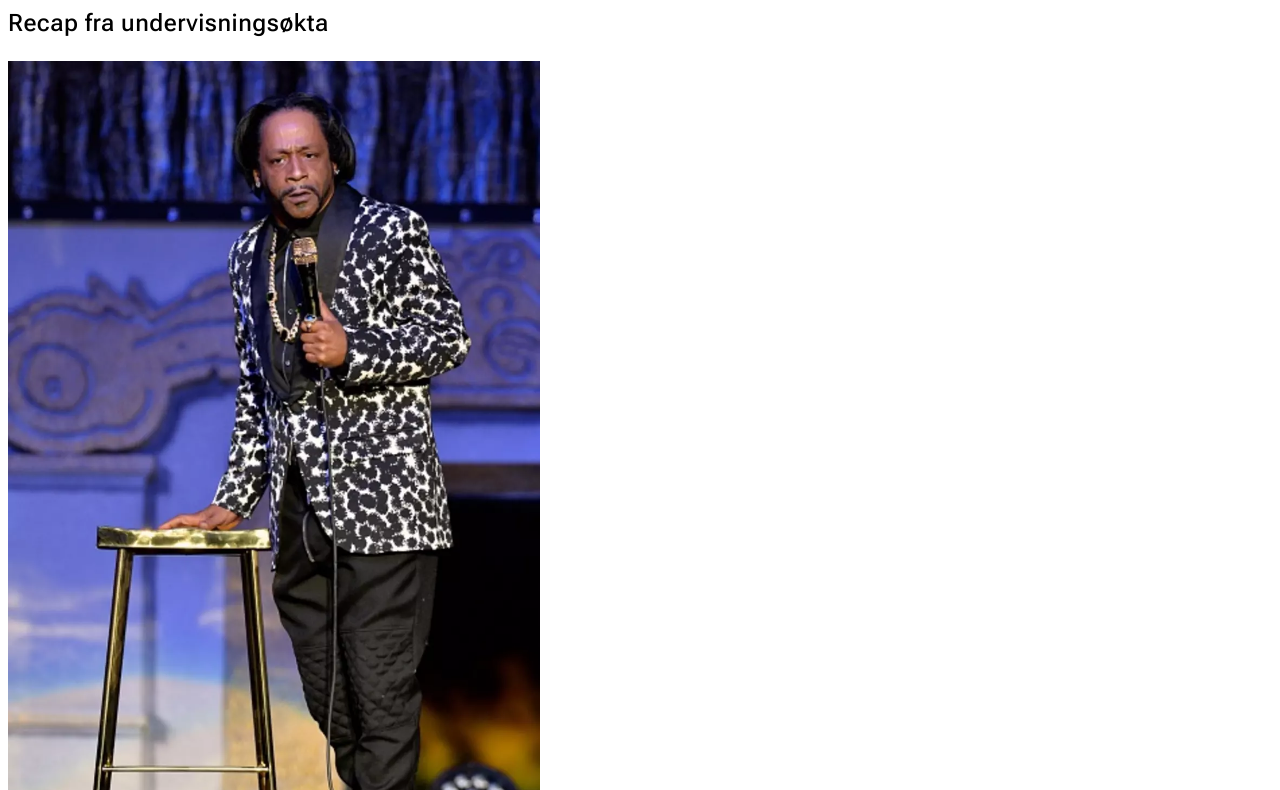
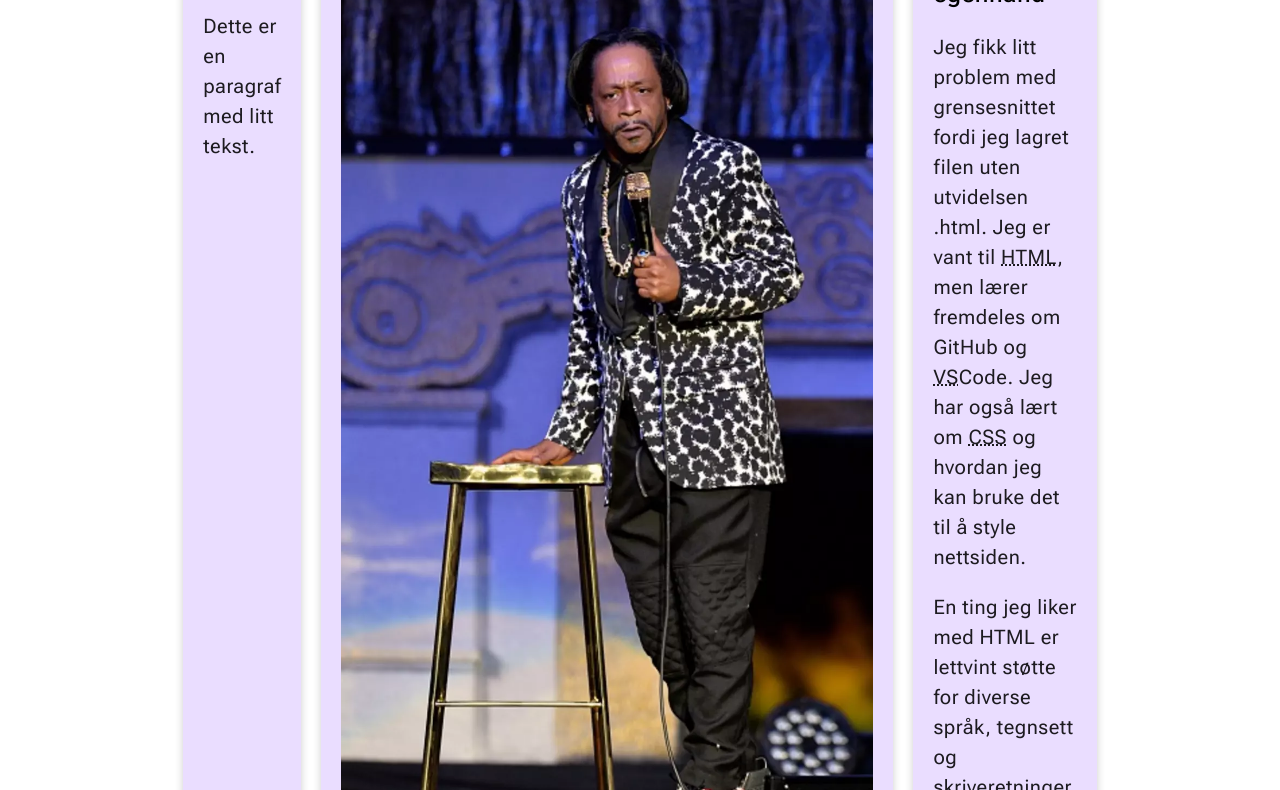
Before and after one commit to alexakode/Velkommen-til-HTML, a plain HTML site: page oppgave1.html in a window 1280 px wide. Shown: the part 281-1071 px from the top of the page. Drawn offline with Linux system fonts and the light colour scheme.

Commit message:
Refactor CSS for improved styling consistency and maintainability

```diff
--- a/oppgave1.html
+++ b/oppgave1.html
@@ -32,9 +32,12 @@
       </nav>
     </header>
 
-    <main>
+    <main class="container">
+      <div class="item">
         <h1>Hei!</h1>
         <p>Dette er en paragraf med litt tekst.</p>
+      </div>
+      <div class="item">
         <h2>Recap fra undervisningsøkta</h2>
         <img
           src="./Katt-Williams-photo-by-Jason-Davis-via-Getty-Images.webp"
@@ -45,14 +48,16 @@
           undervisningsøkt og er lenket i en relativ mappe. Jeg har justert
           størrelsen litt i CSS.
         </p>
+      </div>
+      <div class="item">
         <h2>Videre på egenhånd</h2>
         <p>
           Jeg fikk litt problem med grensesnittet fordi jeg lagret filen uten
           utvidelsen .html. Jeg er vant til
-        <abbr title="Hypertext Markup Language">HTML</abbr>, men lærer fremdeles
-        om GitHub og <abbr title="Visual Studio">VS</abbr>Code. Jeg har også
-        lært om <abbr title="Cascading stylesheet">CSS</abbr> og hvordan jeg kan
-        bruke det til å style nettsiden.
+          <abbr title="Hypertext Markup Language">HTML</abbr>, men lærer
+          fremdeles om GitHub og <abbr title="Visual Studio">VS</abbr>Code. Jeg
+          har også lært om <abbr title="Cascading stylesheet">CSS</abbr> og
+          hvordan jeg kan bruke det til å style nettsiden.
         </p>
         <p>
           En ting jeg liker med HTML er lettvint støtte for diverse språk,
@@ -63,8 +68,8 @@
         </p>
         <p lang="he">הנה קצת עברית. מימין לשמאל מובנה ולא צריך אקס.</p>
         <p>
-        Vanligvis liker jeg ikke å spesifisere skrifttyper eller -familier, men
-        ikke alle støtter alle tegnsett.
+          Vanligvis liker jeg ikke å spesifisere skrifttyper eller -familier,
+          men ikke alle støtter alle tegnsett.
         </p>
         <p>
           Fra akademia er jeg mest vant til kjedelige nettsider med lite styling
@@ -72,9 +77,10 @@
         <p>
           Jeg er vant til
           <span class="latex">L<sup>A</sup>T<sub>E</sub>X</span> og Metafont.
-        Derfor syns jeg flex er litt kult. I CSS kan jeg bygge inn én skrifttype
-        og justere diverse parameter.
+          Derfor syns jeg flex er litt kult. I CSS kan jeg bygge inn én
+          skrifttype og justere diverse parameter.
         </p>
+      </div>
     </main>
 
     <footer>
--- a/styles.css
+++ b/styles.css
@@ -2,7 +2,6 @@
   writing-mode: vertical-rl; /* Vertical text, right-to-left */
   text-orientation: upright; /* Ensures characters remain upright */
 }
-
 .roboto-flex-paragraph {
   font-family: "Roboto Flex", sans-serif;
   font-optical-sizing: auto;
@@ -12,6 +11,7 @@
     "YOPQ" 79, "YTAS" 750, "YTDE" -203, "YTFI" 738, "YTLC" 514, "YTUC" 712;
 }
 p {
+  color: #1d1b20;
   font-family: "Roboto Flex", sans-serif;
   font-size: 20px;
   font-weight: 400;
@@ -37,21 +37,18 @@ h2 {
 .latex sup {
   text-transform: uppercase;
 }
-
 .tex sub,
 .latex sub {
   vertical-align: -0.5ex;
   margin-left: -0.1667em;
   margin-right: -0.125em;
 }
-
 .tex,
 .latex,
 .tex sub,
 .latex sub {
   font-size: 1em;
 }
-
 .latex sup {
   font-size: 0.85em;
   vertical-align: 0.15em;
@@ -69,3 +66,21 @@ img {
   height: auto;
   width: auto;
 }
+.container {
+  display: flex;
+  flex-flow: row wrap;
+  align-items: top;
+  justify-content: center;
+  padding: 10px;
+  /*height: 100vh;*/
+}
+.item {
+  flex: 0 1 0;
+  flex-flow: column;
+  margin: 10px;
+  padding: 20px;
+  background-color: #eaddff;
+  color: 1d1b20;
+  border-radius: 10px;
+  box-shadow: 0 4px 8px rgba(0, 0, 0, 0.2);
+}
```
Lines whose indentation alone changed are shown as unchanged.
